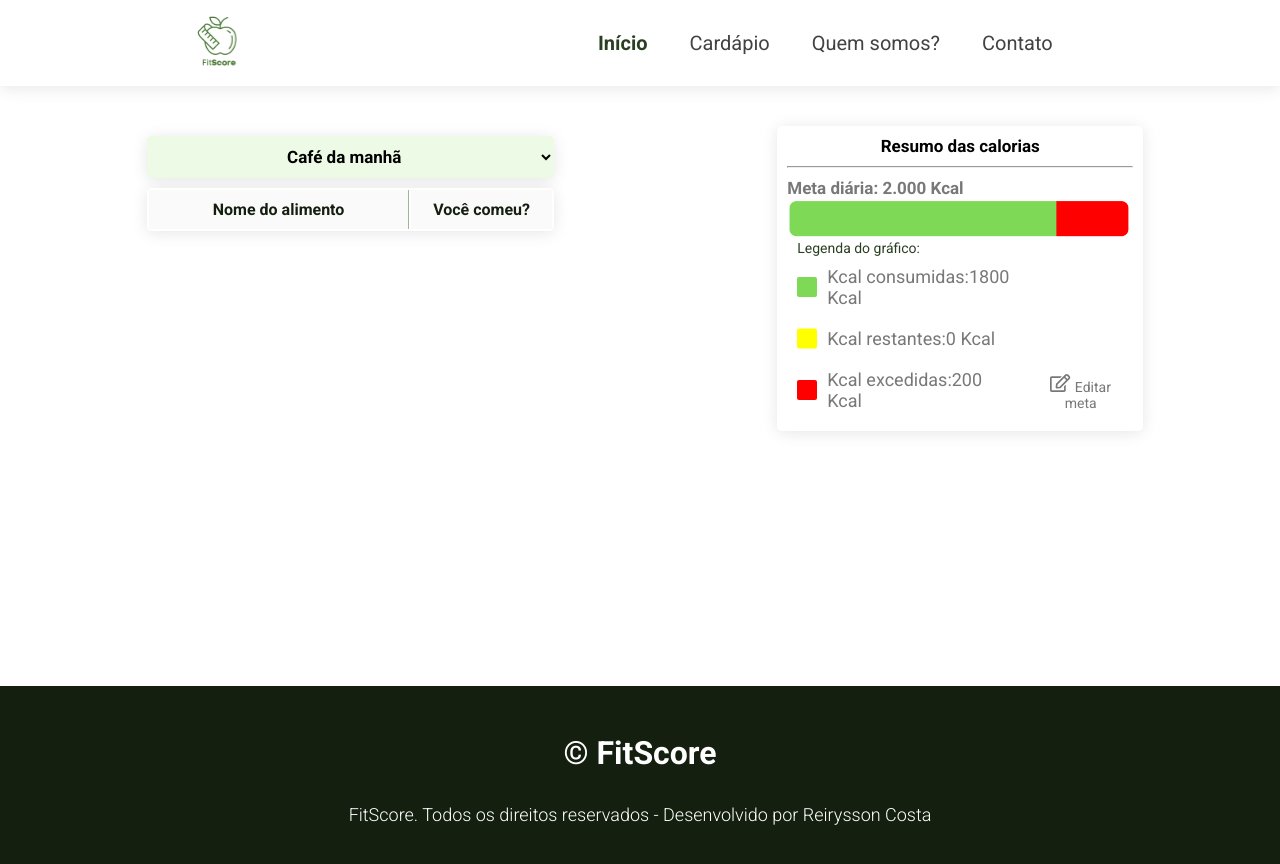
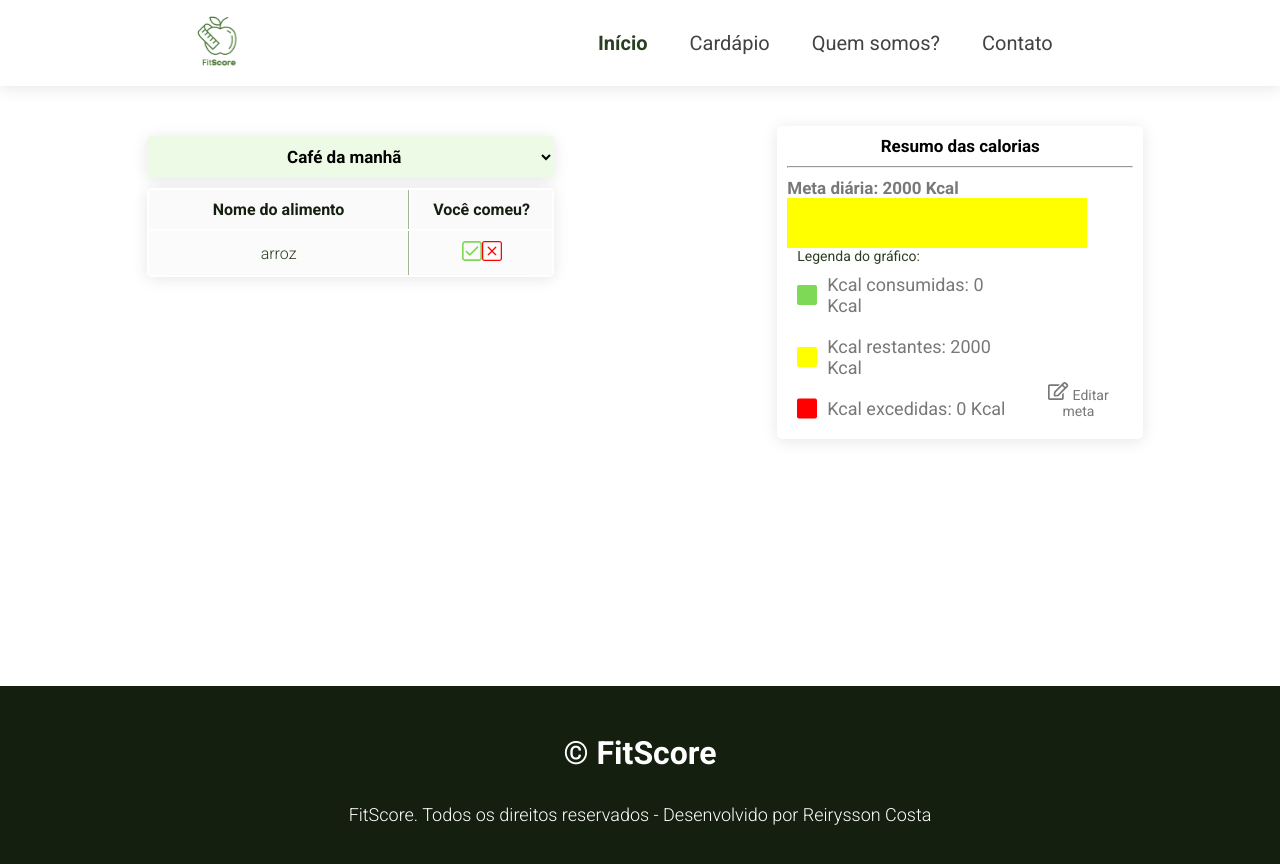
Before and after one commit to reirysson/fitscore, a React (Create React App) app: page / in a window 1280 px wide. Shown: the top 864 px of the page. Built offline with nearby package versions, Linux system fonts and the light colour scheme.

Commit message:
dashboard dinâmico

```diff
--- a/package.json
+++ b/package.json
@@ -9,6 +9,7 @@
     "@testing-library/jest-dom": "^5.16.4",
     "@testing-library/react": "^13.2.0",
     "@testing-library/user-event": "^13.5.0",
+    "classnames": "^2.3.1",
     "react": "^18.1.0",
     "react-dom": "^18.1.0",
     "react-icons": "^4.3.1",
--- /dev/null
+++ b/src/components/layout/Barra.js
@@ -0,0 +1,43 @@
+import classNames from 'classnames';
+import { useCaloriasContext } from '../../context/calorias'
+import styles from './Barra.module.css'
+
+function Barra() {
+    const caloriasState = useCaloriasContext()
+
+  function getVermelhoWidth() {
+    const caloria = Math.max(0, caloriasState.caloriaConsumida.caloriaConsumida - caloriasState.metaDiaria.metaCaloria);
+    const width = Math.min(caloria / caloriasState.metaDiaria.metaCaloria, 1);
+
+    return width * 100;
+  }
+
+  function getVerdeWidth() {
+    const width = Math.min(caloriasState.caloriaConsumida.caloriaConsumida / caloriasState.metaDiaria.metaCaloria, 1);
+
+    return width * 100;
+  }
+
+  function getAmareloWidth() {
+    const caloria = Math.max(0, caloriasState.metaDiaria.metaCaloria - caloriasState.caloriaConsumida.caloriaConsumida);
+    const width = Math.min(caloria / caloriasState.metaDiaria.metaCaloria, 1);
+
+    return width * 100;
+  }
+
+  return (
+    <div className={styles.container}>
+      <div
+        className={classNames(styles.box, styles.red)}
+        style={{ width: `${getVermelhoWidth()}%` }}
+      ></div>
+      <div className={classNames(styles.box, styles.green)} style={{ width: `${getVerdeWidth()}%` }}></div>
+      <div
+        className={classNames(styles.box, styles.yellow)}
+        style={{ width: `${getAmareloWidth()}%` }}
+      ></div>
+    </div>
+  );
+}
+
+export default Barra
--- /dev/null
+++ b/src/components/layout/Barra.module.css
@@ -0,0 +1,29 @@
+.container {
+  width: 300px;
+  height: 50px;
+  position: relative;
+}
+
+.box {
+  position: absolute;
+  top: 0;
+  left: 0;
+  height: 100%;
+}
+
+.red {
+  background-color: red;
+  z-index: 3;
+}
+
+.green {
+  background-color: green;
+  z-index: 2;
+}
+
+.yellow {
+  background-color: yellow;
+  z-index: 1;
+  left: unset;
+  right: 0;
+}
--- a/src/components/layout/Checklist.js
+++ b/src/components/layout/Checklist.js
@@ -12,7 +12,7 @@ function Checklist({ alimentoData }) {
     const [alimentos, setAlimentos] = useState([])
     const [alimentosFiltrados, setAlimentosFiltrados] = useState([])
     const [tipoSelecionado, setTipoSelecionado] = useState('')
-    const calorias = useCaloriasContext()
+    const caloriasState = useCaloriasContext()
 
     useEffect(() => {
         setHorarios(listarHorario())
@@ -32,11 +32,9 @@ function Checklist({ alimentoData }) {
             setAlimentosFiltrados(alimentos.filter(a => a.tipo === tipo))
     }
 
-    function filtraCalorias(alimentoId){
-        const pegarCalorias = alimentos.filter(alimento => {
-            return alimento.id === alimentoId
-        })
-        console.log(pegarCalorias)
+    function consumirCaloria(alimento){
+        caloriasState.caloriaConsumida.setCaloriaConsumida(caloriasState.caloriaConsumida.caloriaConsumida + +alimento.calorias)
+        setAlimentosFiltrados(alimentos.filter(a => a.id !== alimento.id))
     }
 
     return(
@@ -58,7 +56,14 @@ function Checklist({ alimentoData }) {
                             {alimentosFiltrados.map((alimento) => (
                                 <tr key={alimento.id}>
                                     <td>{alimento.nome}</td>
-                                    <td><button onClick={() => filtraCalorias(alimento.id)}><img src={verified} alt="Icone de marcar que comeu no checkist"/></button> <button><img src={not} alt="Icone de marcar que não comeu no checklist"/></button></td>
+                                    <td>
+                                        <button onClick={() => consumirCaloria(alimento)}>
+                                            <img src={verified} alt="Icone de marcar que comeu no checkist"/>
+                                        </button>
+                                        <button onClick={() => setAlimentosFiltrados(alimentos.filter(a => a.id !== alimento.id))}>
+                                            <img src={not} alt="Icone de marcar que não comeu no checklist"/>
+                                        </button>
+                                    </td>
                                 </tr>
                             ))}
                         </tbody>
--- a/src/components/layout/Resumo.js
+++ b/src/components/layout/Resumo.js
@@ -7,11 +7,12 @@ import legendaVerde from '../../img/legenda_verde.svg'
 import legendaAmarela from '../../img/legenda_amarela.svg'
 import legendaVermelha from '../../img/legenda_vermelha.svg'
 import { useCaloriasContext } from '../../context/calorias'
+import Barra from './Barra'
 
 
 function Resumo(){
     const [buttonPopup, setButtonPopup] = useState(false)
-    const calorias = useCaloriasContext()
+    const caloriasState = useCaloriasContext()
 
 
     return(
@@ -19,23 +20,31 @@ function Resumo(){
             <h3>Resumo das calorias</h3>
             <hr></hr>
 
-            <p>Meta diária: 2.000 Kcal</p>
-            <img src={barra} ></img>
+            <p>Meta diária: {caloriasState.metaDiaria.metaCaloria} Kcal</p>
+            <Barra />
             <div className={styles.resumo_legenda}>
 
                 <div>
                     <h4>Legenda do gráfico:</h4>
                     <div className={styles.resumo_legenda_item}>
-                        <img src={legendaVerde} alt="Botão editar meta"/>
-                        <p>Kcal consumidas:{calorias} Kcal</p>
+                        <img src={legendaVerde} alt="Legenda verde gráfico"/>
+                        <p>Kcal consumidas: {caloriasState.caloriaConsumida.caloriaConsumida} Kcal</p>
                     </div>
                     <div className={styles.resumo_legenda_item}>
-                        <img src={legendaAmarela} alt="Botão editar meta"/>
-                        <p>Kcal restantes:0 Kcal</p>
+                        <img src={legendaAmarela} alt="Legenda amarela gráfico"/>
+                        <p>Kcal restantes: {
+                        caloriasState.metaDiaria.metaCaloria - caloriasState.caloriaConsumida.caloriaConsumida >0
+                        ? caloriasState.metaDiaria.metaCaloria - caloriasState.caloriaConsumida.caloriaConsumida
+                        : 0
+                        } Kcal</p>
                     </div>
                     <div className={styles.resumo_legenda_item}>
-                        <img src={legendaVermelha} alt="Botão editar meta"/>
-                        <p>Kcal excedidas:200 Kcal</p>
+                        <img src={legendaVermelha} alt="Legenda vermelha gráfico"/>
+                        <p>Kcal excedidas: {
+                        caloriasState.caloriaConsumida.caloriaConsumida - caloriasState.metaDiaria.metaCaloria >0
+                        ? caloriasState.caloriaConsumida.caloriaConsumida - caloriasState.metaDiaria.metaCaloria
+                        : 0
+                        } Kcal</p>
                     </div>
                 </div>
 
--- a/src/context/calorias.js
+++ b/src/context/calorias.js
@@ -10,10 +10,15 @@ export const useCaloriasContext = () => {
 
 export const CaloriasContextProvider = ({children}) =>{
 
-const [calorias, setCalorias] = useState(1800)
+const [metaCaloria, setMetaCaloria] = useState(2000)
+const [caloriaConsumida, setCaloriaConsumida] = useState(0)
+const caloriasState = {
+  metaDiaria:{metaCaloria, setMetaCaloria},
+  caloriaConsumida:{caloriaConsumida, setCaloriaConsumida}
+}
 
     return (
-      <CaloriasContext.Provider value={calorias}>
+      <CaloriasContext.Provider value={caloriasState}>
         {children}
       </CaloriasContext.Provider>
     )
--- a/src/db.json
+++ b/src/db.json
@@ -1,5 +1,13 @@
 {
-  "alimentos": [],
+  "alimentos": [
+    {
+    "nome": "arroz",
+    "quantidade": "100",
+    "calorias": "500",
+    "tipo": "Almoço",
+    "id": 1
+  }
+],
   "horarios": [
     {
       "id": 1,
```
Also changed, not shown: 1 other file (tests, documents, lock files or other folders).
